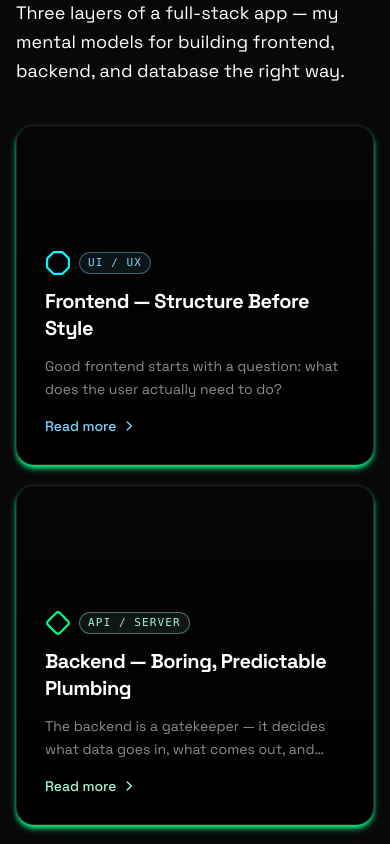
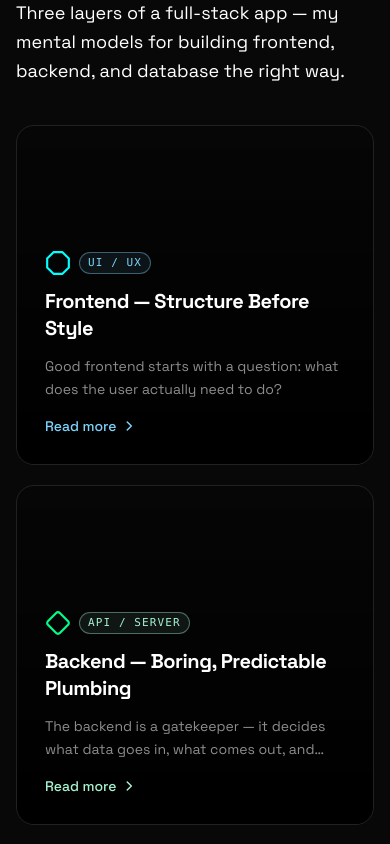
Before and after one commit to umerzafar4598/umer-got-web, a Next.js app: page / in a window 390 px wide. Shown: the part 6080-6924 px from the top of the page. Built offline with nearby package versions, Linux system fonts and the light colour scheme.

Commit message:
UI Changes:My Approach Section

```diff
--- a/components/sections/MyApproach/PhaseCard.tsx
+++ b/components/sections/MyApproach/PhaseCard.tsx
@@ -23,7 +23,7 @@ const PhaseCard = ({
             onMouseEnter={() => setHovered(true)}
             onMouseLeave={() => setHovered(false)}
             onClick={onClick}
-            className="relative group border border-white/10 rounded-2xl shadow-md shadow-primary overflow-hidden cursor-pointer h-85 flex flex-col justify-end"
+            className="relative group border border-white/10 rounded-2xl md:shadow-md md:shadow-primary overflow-hidden cursor-pointer h-85 flex flex-col justify-end"
         >
             {/* Canvas reveal — shown on hover */}
             <AnimatePresence>
--- a/components/sections/MyApproach/PhaseModal.tsx
+++ b/components/sections/MyApproach/PhaseModal.tsx
@@ -60,7 +60,8 @@ const PhaseModal = ({
                     {/* Close button */}
                     <button
                         onClick={onClose}
-                        className="absolute top-4 right-4 p-2 rounded-full bg-transparent text-accent"
+                        className="absolute top-4 right-4 p-2 rounded-full bg-transparent"
+                        style={{ color: `rgb(${phase.colors[0].join(",")})` }}
                     >
                         <IoMdClose className="w-8 h-8 hover:rotate-90 transition-all duration-300 cursor-pointer" />
                     </button>
```
